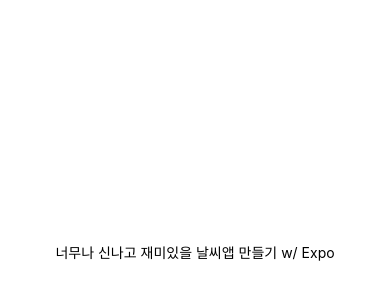
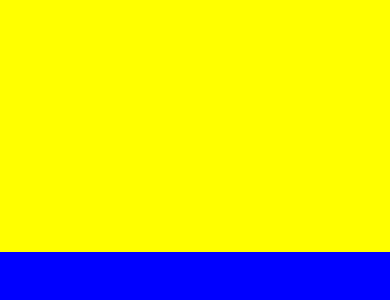
Before and after one commit to lunaticholic/WeatherApp, a React Native app: screen / in a window 390 px wide. Shown: the part 170-470 px from the top of the page. Built offline with nearby package versions, Linux system fonts and the light colour scheme.

Commit message:
1.2 Layout with Flexbox in React Native - Flex로 알아보는 React Native의 Layout

```diff
--- a/App.js
+++ b/App.js
@@ -5,17 +5,23 @@ import { StyleSheet, Text, View } from 'react-native';
 export default function App() {
   return (
     <View style={styles.container}>
-      <Text>너무나 신나고 재미있을 날씨앱 만들기 w/ Expo</Text>
-      <StatusBar style="auto" />
+      <View style={styles.yellowView} />
+      <View style={styles.blueView} />
     </View>
   );
 }
 
 const styles = StyleSheet.create({
+  // Container에서 flex 1을 사용해야만 비로소 전체공간을 사용할 수 있다.
   container: {
+    flex: 1
+  },
+  yellowView: {
     flex: 1,
-    backgroundColor: '#fff',
-    alignItems: 'center',
-    justifyContent: 'center',
+    backgroundColor: "yellow"
   },
+  blueView: {
+    flex: 1,
+    backgroundColor: "blue"
+  }
 });
```
